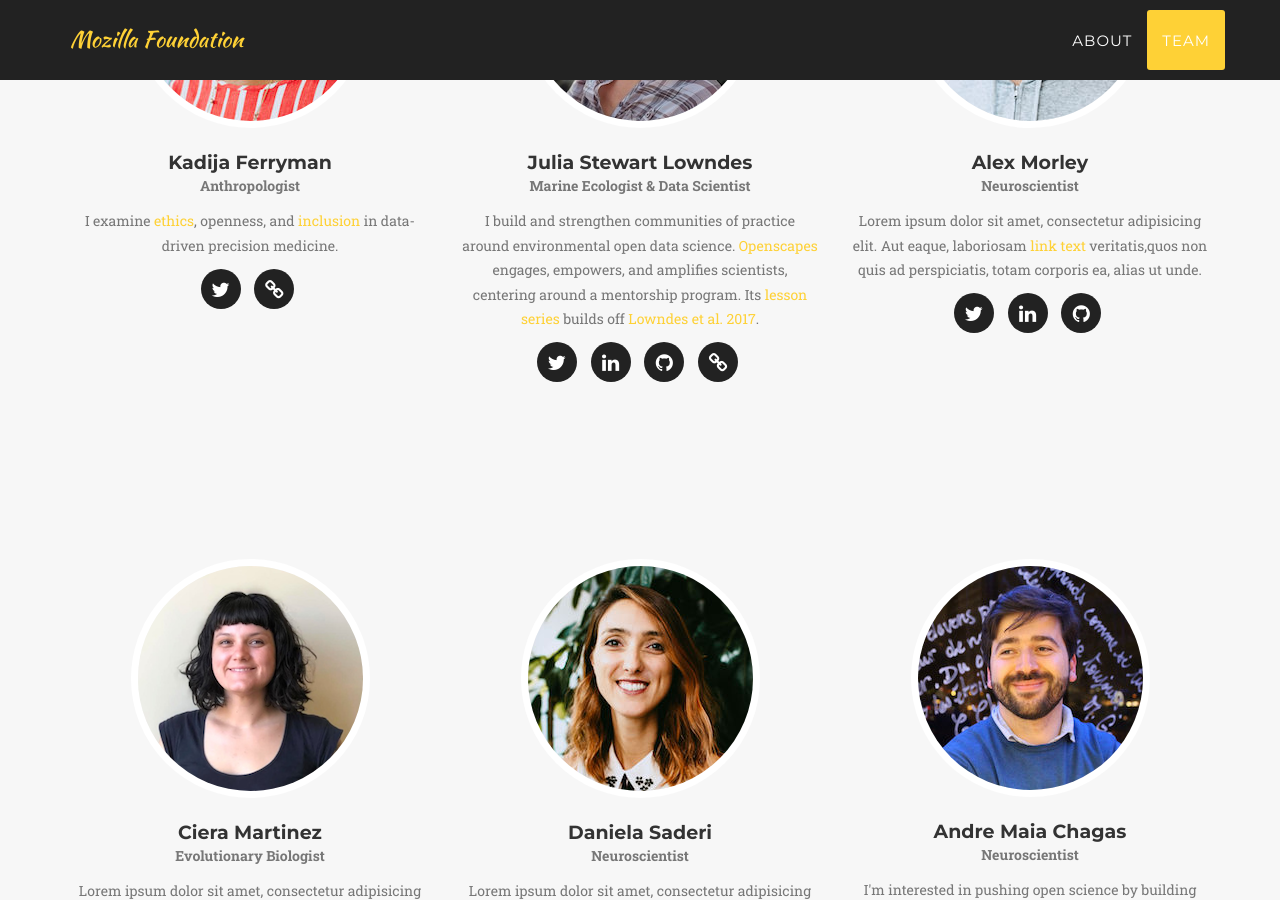
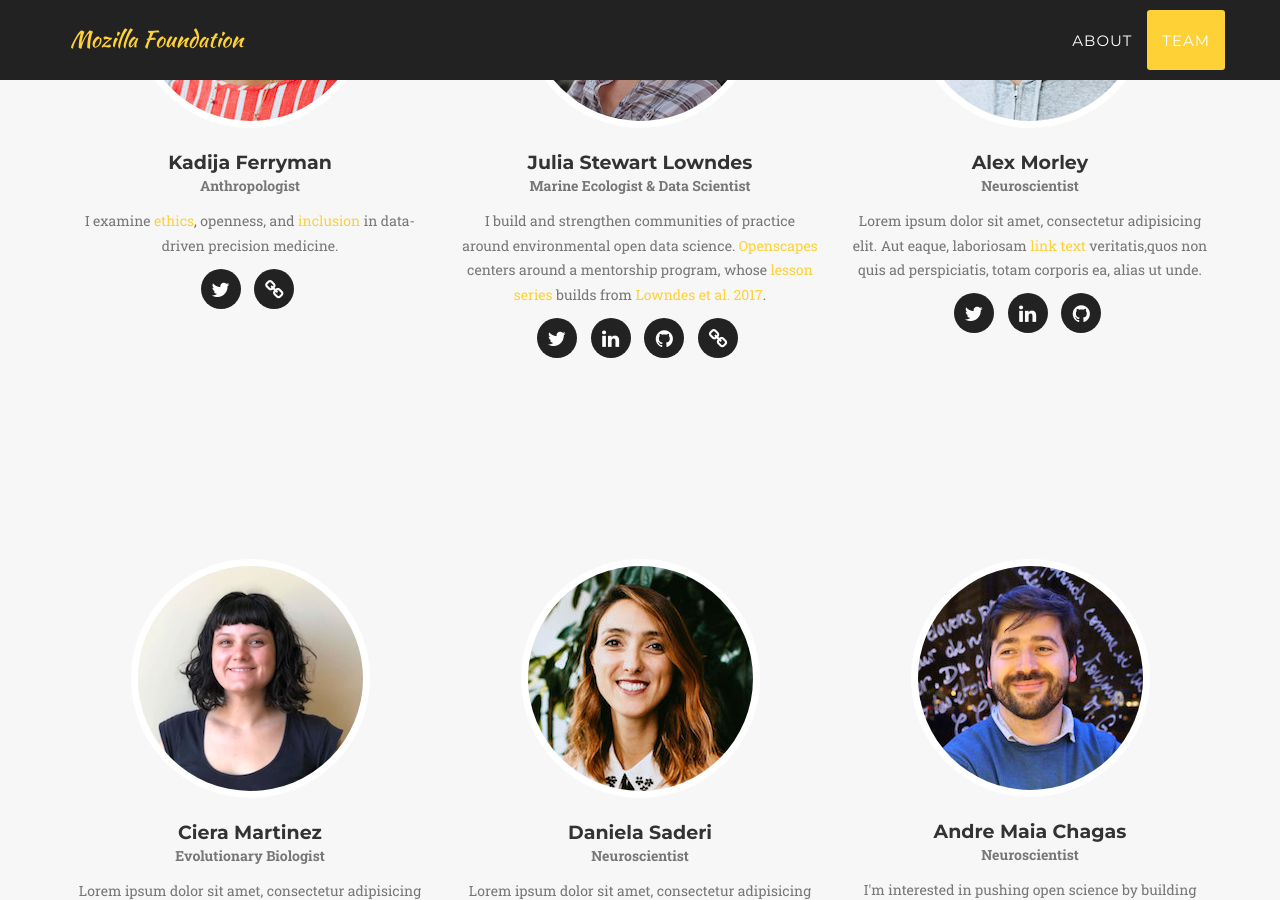
Before and after one commit to iamciera/mozillasci2019, a Jekyll site: the page built from index.html, in a window 1280 px wide and 900 px high, scrolled down 1647 px. Built offline with Jekyll 4.4.1, drawn with Linux system fonts in a browser that asks for light colours; some web fonts are replaced.

Commit message:
jsl shorten text

```diff
--- a/_config.yml
+++ b/_config.yml
@@ -21,7 +21,7 @@ people:
 - name: Julia Stewart Lowndes
   pic: Julia
   position: Marine Ecologist & Data Scientist
-  text: I build and strengthen communities of practice around environmental open data science. <a href="https://openscapes.org">Openscapes</a> engages, empowers, and amplifies scientists, centering around a mentorship program. Its <a href="https://openscapes.org/series">lesson series</a> builds off  <a href="https://www.nature.com/articles/s41559-017-0160">Lowndes et al. 2017</a>.
+  text: I build and strengthen communities of practice around environmental open data science. <a href="https://openscapes.org">Openscapes</a> centers around a mentorship program, whose <a href="https://openscapes.org/series">lesson series</a> builds from <a href="https://www.nature.com/articles/s41559-017-0160">Lowndes et al. 2017</a>.
   social:
     - title: twitter
       url: https://twitter.com/juliesquid
```
